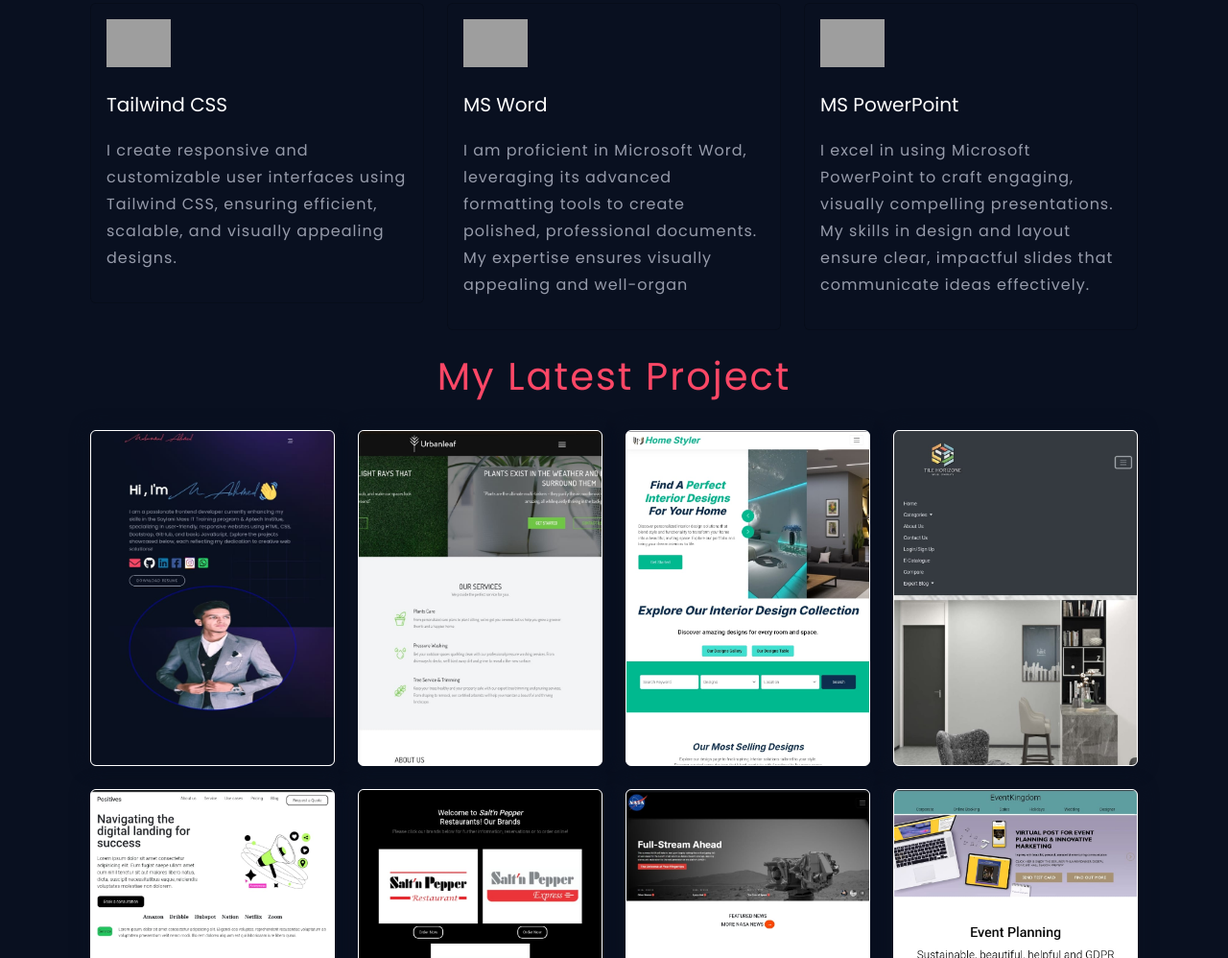
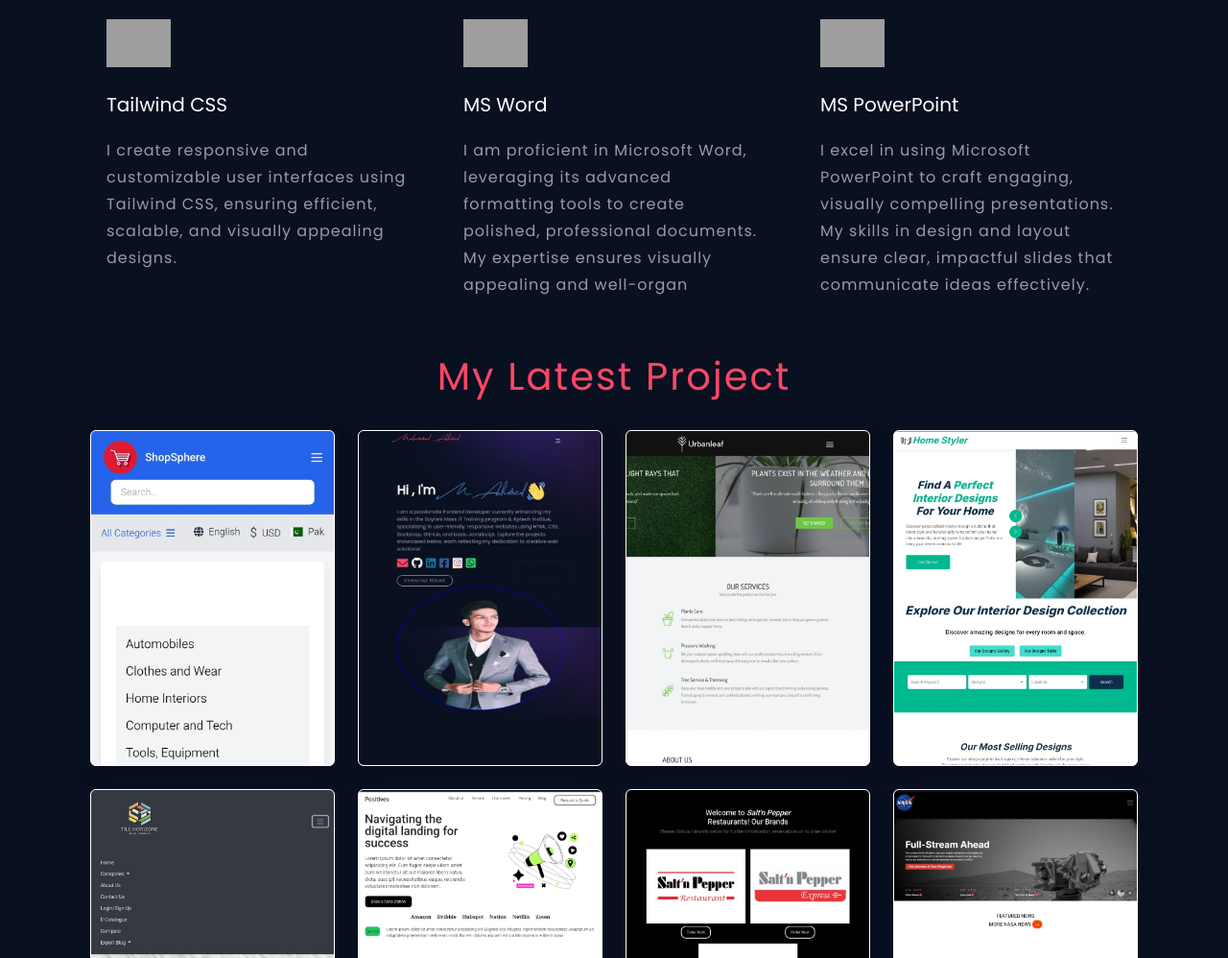
Before and after one commit to muhammaddevahmed/Portfolio, a plain HTML site: page index.html in a window 1280 px wide. Shown: the part 2231-3229 px from the top of the page at 96% size. Drawn offline with nearby package versions, Linux system fonts and the light colour scheme; grey boxes are pictures that could not be loaded; a web font is replaced by a local one.

Commit message:
Portfolio

```diff
--- a/index.html
+++ b/index.html
@@ -202,17 +202,17 @@
                   <h6 class="skill_name">GIT & GITHUB</h6>
                   <div class="progress" role="progressbar" aria-label="Basic example" aria-valuenow="25"
                     aria-valuemin="0" aria-valuemax="100">
-                    <div class="progress-bar" style="width: 70%"></div>
+                    <div class="progress-bar" style="width: 85%"></div>
                   </div>
-                  <span class="label">70%</span>
+                  <span class="label">85%</span>
                 </div>
                 <div class="single-progress">
                   <h6 class="skill_name">JAVA SCRIPT CONTINUE</h6>
                   <div class="progress" role="progressbar" aria-label="Basic example" aria-valuenow="25"
                     aria-valuemin="0" aria-valuemax="100">
-                    <div class="progress-bar" style="width: 50%"></div>
+                    <div class="progress-bar" style="width: 70%"></div>
                   </div>
-                  <span class="label">50%</span>
+                  <span class="label">70%</span>
                 </div>
               </div>
               <div class="tab-pane fade" id="pills-Award" role="tabpanel" aria-labelledby="pills-Award-tab"
@@ -398,6 +398,8 @@
 
   <!-- --portfolio section-- -->
 
+
+
   <section id="potfolio" class="potfolio_wrapper">
     <div class="container">
       <div class="row">
@@ -409,7 +411,19 @@
 
         <div class="col-lg-3 col-sm-6 mb-4 wow fadeInLeft" data-wow-delay="0.1s"
         style="visibility: visible; animation-delay: 0.1s; animation-name: fadeInLeft;">
-        <a href="https://ahmedprotfolio.netlify.app/" target="_blank">
+        <a href="https://shopspherestore.netlify.app/" target="_blank">
+          <div class="card p-0">
+            <span style="
+            background-image: url(./assets/images/images/portfolio/shopsphere.jpeg) !important;
+          "></span>
+          </div>
+        </a>
+      </div>
+
+
+        <div class="col-lg-3 col-sm-6 mb-4 wow fadeInLeft" data-wow-delay="0.1s"
+        style="visibility: visible; animation-delay: 0.1s; animation-name: fadeInLeft;">
+        <a href="https://visionaryweb.netlify.app/" target="_blank">
           <div class="card p-0">
             <span style="
             background-image: url(./assets/images/images/portfolio/protfolio.jpeg) !important;
```
Also changed, not shown: assets/images/images/portfolio/shopsphere.jpeg (added).
